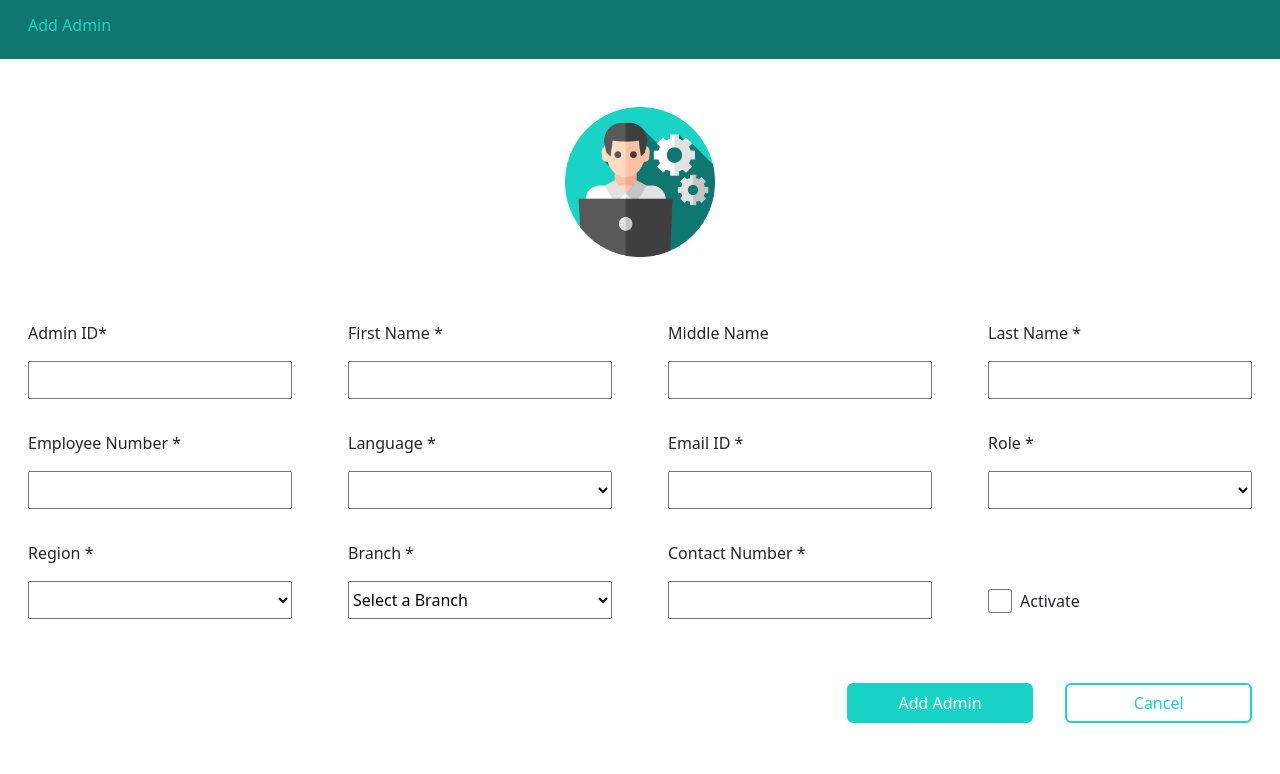
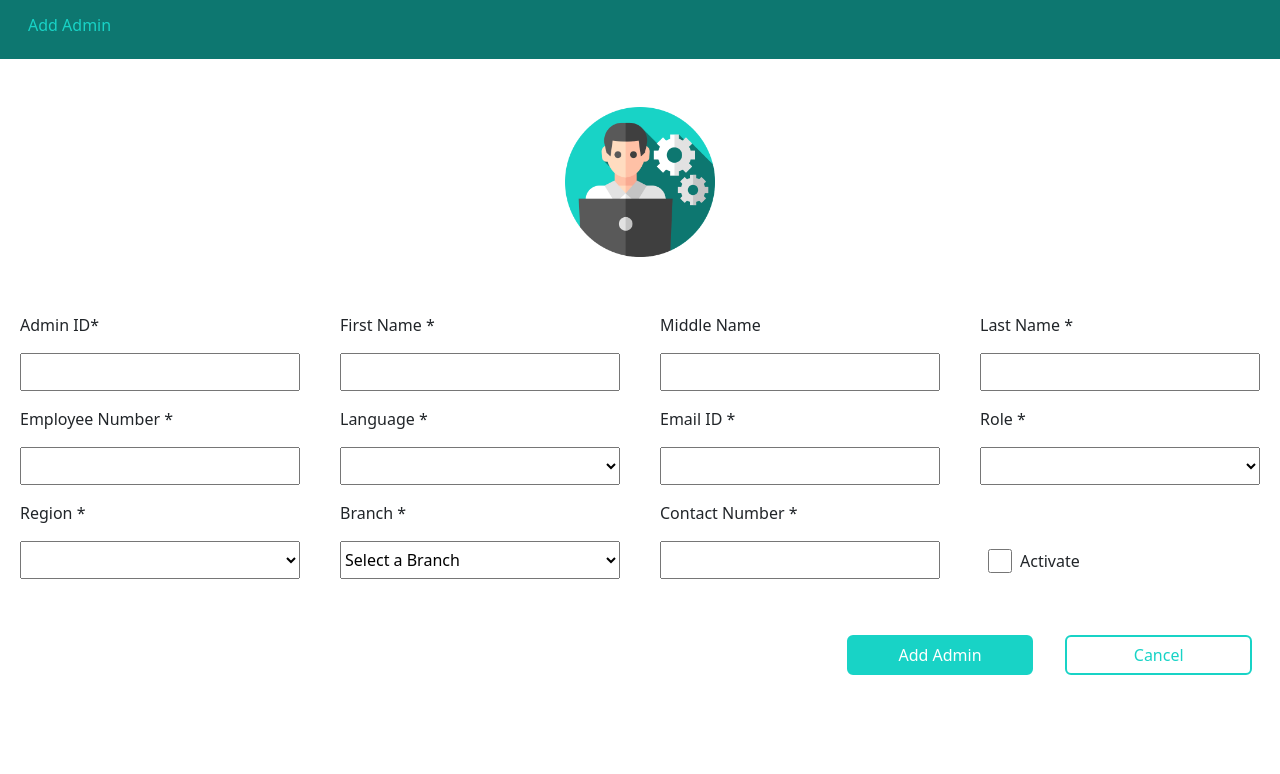
Before and after one commit to jishnuj-2001/Responsive-form, a plain HTML site: page index.html in a window 1280 px wide. Drawn offline with nearby package versions, Linux system fonts and the light colour scheme.

Commit message:
Add files via upload

```diff
--- a/index.html
+++ b/index.html
@@ -13,56 +13,56 @@
     </div>
     <div class="row m-0 ">
         <div class="col-12 col-md-3 ">
-            <div class="m-3">Admin ID*</div>
-            <div class="m-3"><input type="text"></div>
+            <div class="p-2">Admin ID*</div>
+            <div class="p-2"><input type="text"></div>
         </div>
         <div class="col-12 col-md-3 ">
-            <div class="m-3">First Name *</div>
-            <div class="m-3"><input type="text"></div>
+            <div class="p-2">First Name *</div>
+            <div class="p-2"><input type="text"></div>
         </div>
         <div class="col-12 col-md-3 ">
-            <div class="m-3">Middle Name</div>
-            <div class="m-3"><input type="text"></div>
+            <div class="p-2">Middle Name</div>
+            <div class="p-2"><input type="text"></div>
         </div>
         <div class="col-12 col-md-3 ">
-            <div class="m-3 ">Last Name *</div>
-            <div class="m-3 "><input type="text"></div>
+            <div class="p-2 ">Last Name *</div>
+            <div class="p-2 "><input type="text"></div>
         </div>
     </div>
     <div class="row m-0">
         <div class="col-12 col-md-3 ">
-            <div class="m-3">Employee Number *</div>
-            <div class="m-3"><input type="number"></div>
+            <div class="p-2">Employee Number *</div>
+            <div class="p-2"><input type="number"></div>
         </div>
         <div class="col-12 col-md-3 ">
-            <div class="m-3">Language *</div>
-            <div class="m-3"><select name="" id=""><option value=""></option></select></div>
+            <div class="p-2">Language *</div>
+            <div class="p-2"><select name="" id=""><option value=""></option></select></div>
         </div>
         <div class="col-12 col-md-3 ">
-            <div class="mt-3 ms-3 me-3">Email ID *</div>
-            <div class="mt-3 ms-3 me-3"><input type="email"></div>
+            <div class="p-2">Email ID *</div>
+            <div class="p-2"><input type="email"></div>
         </div>
         <div class="col-12 col-md-3 ">
-            <div class="m-3">Role *</div>
-            <div class="m-3"><select name="" id=""><option value=""></option></select></div>
+            <div class="p-2">Role *</div>
+            <div class="p-2"><select name="" id=""><option value=""></option></select></div>
         </div>
     </div>
     <div class="row m-0">
         <div class="col-12 col-md-3 ">
-            <div class="m-3">Region *</div>
-            <div class="m-3"><select name="" id=""><option value=""></option></select></div>
+            <div class="p-2">Region *</div>
+            <div class="p-2"><select name="" id=""><option value=""></option></select></div>
         </div>
         <div class="col-12 col-md-3 ">
-            <div class="m-3">Branch *</div>
-            <div class="m-3"><select name="" id=""><option value="">Select a Branch</option></select></div>
+            <div class="p-2">Branch *</div>
+            <div class="p-2"><select name="" id=""><option value="">Select a Branch</option></select></div>
         </div>
         <div class="col-12 col-md-3 ">
-            <div class="m-3">Contact Number *</div>
-            <div class="m-3"><input type="number"></div>
+            <div class="p-2">Contact Number *</div>
+            <div class="p-2"><input type="number"></div>
         </div>
         <div class="col-12 col-md-3 ">
-            <div class="p-4 d-md-block d-none"></div>
-            <div class="d-flex pt-3 ps-3 gap-2"><input type="checkbox" class="check">Activate</div>
+            <div class="p-3 d-md-block d-none"></div>
+            <div class="d-flex pt-4 ps-3 gap-2"><input type="checkbox" class="check">Activate</div>
         </div>
     </div>
     <div class="row m-0 justify-content-lg-end justify-content-center pe-lg-3 gap-2  pt-lg-5 pb-lg-5 ">
```
